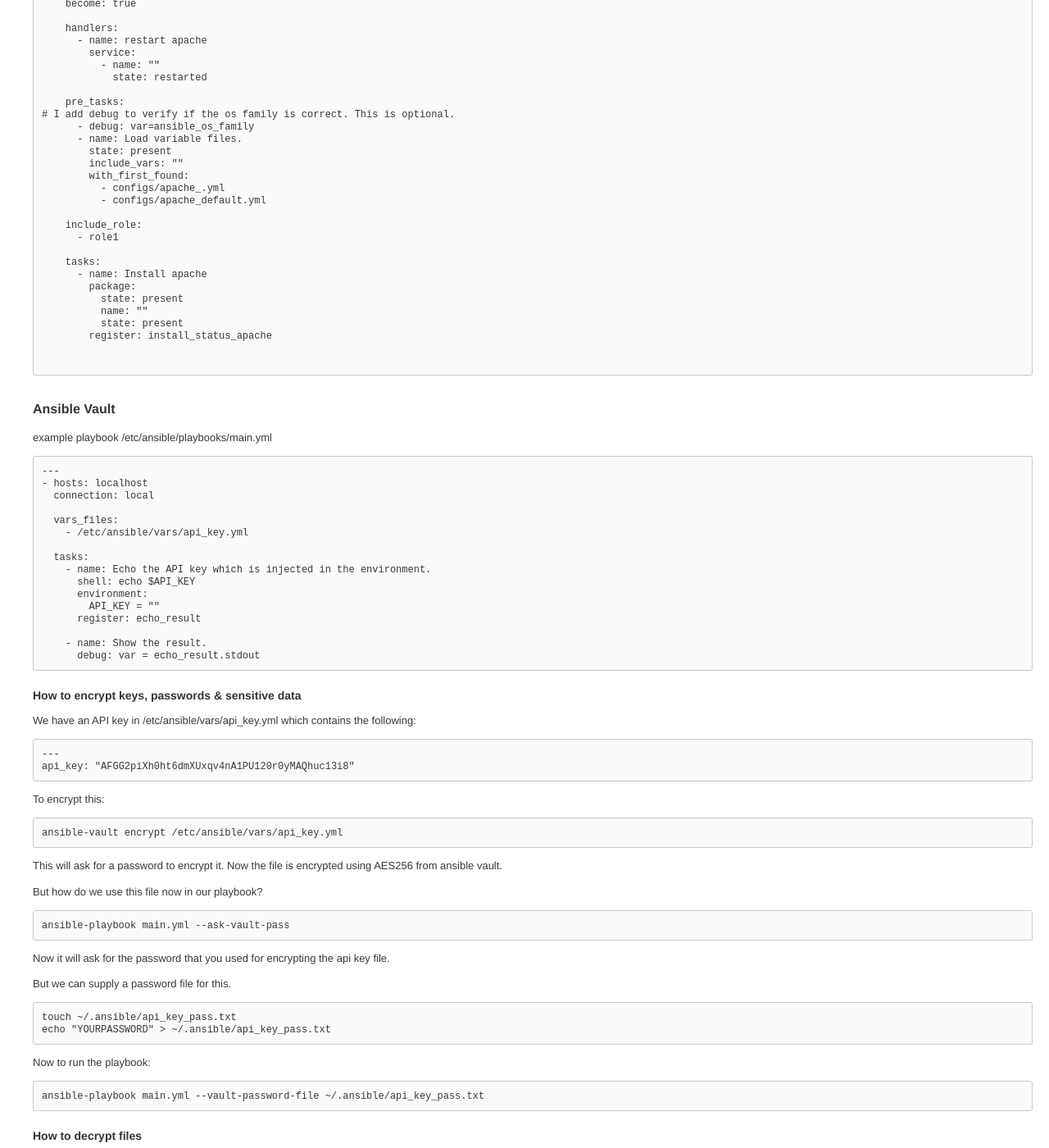
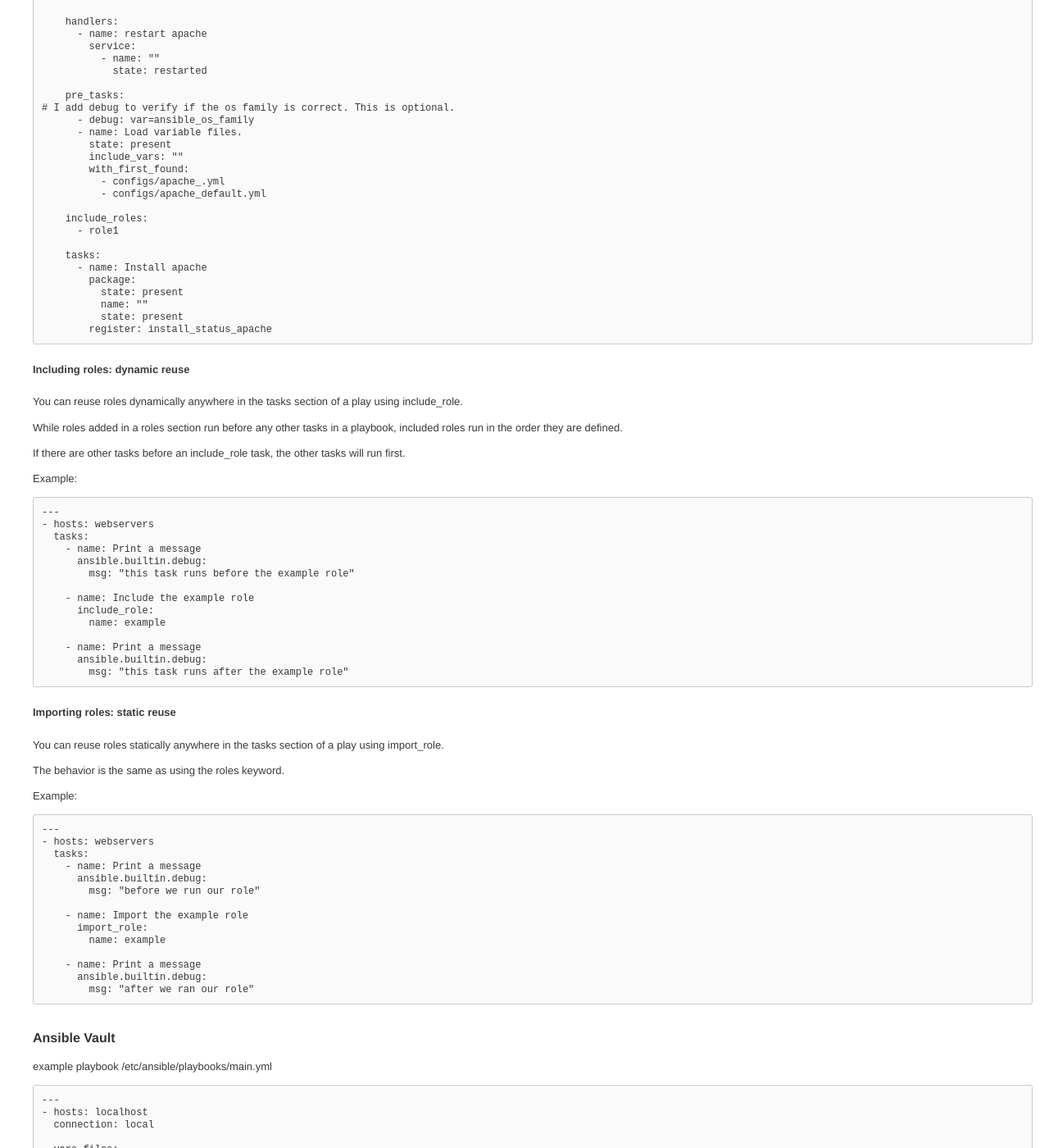
Before and after one commit to christophedc0/blog.iety.xyz, a Jekyll site: the page built from ansible.md, in a window 1280 px wide and 1400 px high, scrolled down 5177 px. Shown: the whole window at 82% size. Built offline with Jekyll 4.4.1, drawn with Linux system fonts in a browser that asks for light colours; our own code applies the rules of GitHub Pages for plain Markdown files; comment, search, counter and statistics services are not loaded.

Commit message:
role update

````diff
--- a/ansible.md
+++ b/ansible.md
@@ -366,7 +365,7 @@ dependencies: []
           - configs/apache_{{ ansible_os_family }}.yml
           - configs/apache_default.yml
 
-    include_role:
+    include_roles:
       - role1
 
     tasks:
@@ -376,8 +375,58 @@ dependencies: []
           name: "{{ apache_service }}"
           state: present
         register: install_status_apache
+```
 
+##### Including roles: dynamic reuse
 
+You can reuse roles dynamically anywhere in the tasks section of a play using include_role.
+
+While roles added in a roles section run before any other tasks in a playbook, included roles run in the order they are defined.
+
+If there are other tasks before an include_role task, the other tasks will run first.
+
+Example:
+
+```yaml
+---
+- hosts: webservers
+  tasks:
+    - name: Print a message
+      ansible.builtin.debug:
+        msg: "this task runs before the example role"
+
+    - name: Include the example role
+      include_role:
+        name: example
+
+    - name: Print a message
+      ansible.builtin.debug:
+        msg: "this task runs after the example role"
+```
+
+##### Importing roles: static reuse
+
+You can reuse roles statically anywhere in the tasks section of a play using import_role.
+
+The behavior is the same as using the roles keyword.
+
+Example:
+
+```yaml
+---
+- hosts: webservers
+  tasks:
+    - name: Print a message
+      ansible.builtin.debug:
+        msg: "before we run our role"
+
+    - name: Import the example role
+      import_role:
+        name: example
+
+    - name: Print a message
+      ansible.builtin.debug:
+        msg: "after we ran our role"
 ```
 
 ## Ansible Vault
````
Also changed, not shown: other parts of ansible.md (+1 -2 lines).
